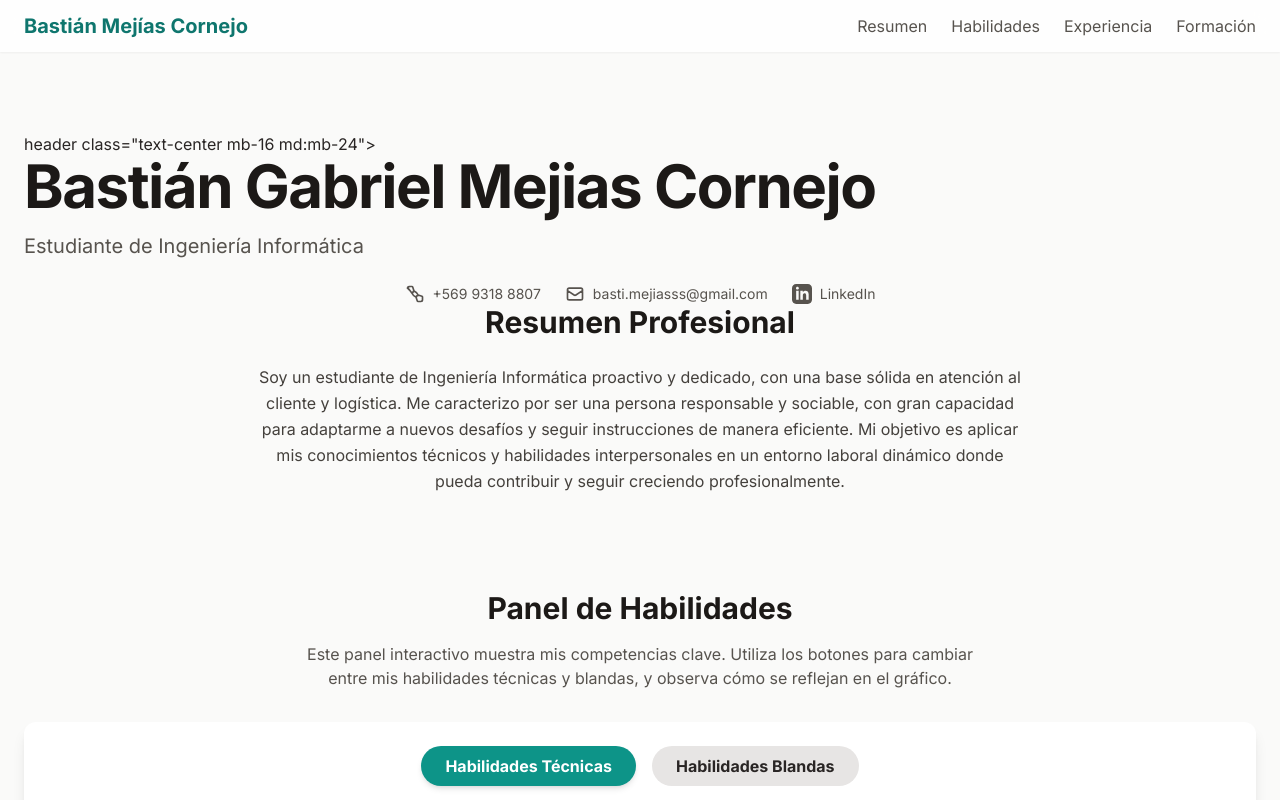
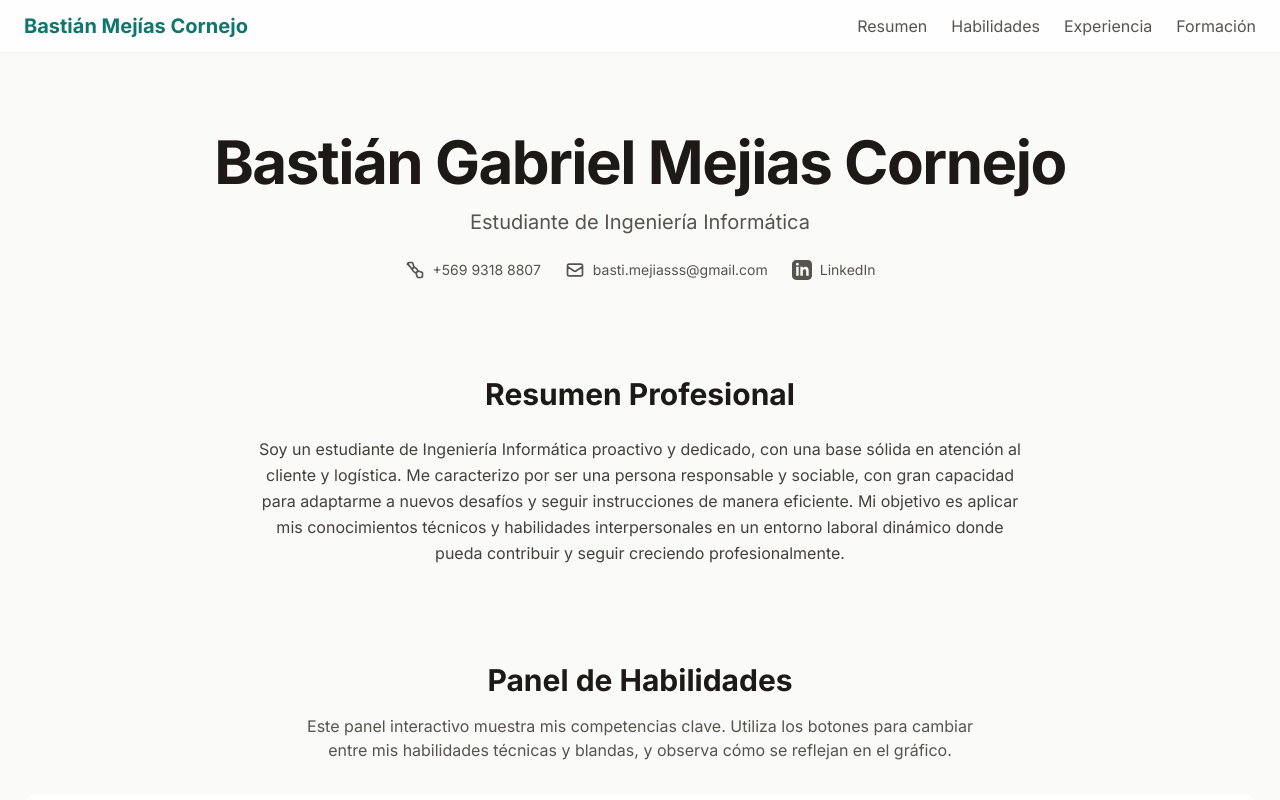
Before and after one commit to bastiivc/bastiivc.github.io, a plain HTML site: page index.html in a window 1280 px wide. Shown: the top 800 px of the page. Drawn offline with nearby package versions, Linux system fonts and the light colour scheme.

Commit message:
commit fix header

```diff
--- a/index.html
+++ b/index.html
@@ -47,7 +47,7 @@
 
     <main class="container mx-auto px-6 py-12 md:py-20">
 
-        header class="text-center mb-16 md:mb-24">
+        <header class="text-center mb-16 md:mb-24">
             <h2 class="text-4xl md:text-6xl font-bold tracking-tight text-stone-900 mb-4">Bastián Gabriel Mejias Cornejo</h2>
             <p class="text-lg md:text-xl text-stone-600 mb-6">Estudiante de Ingeniería Informática</p>
             <div class="flex flex-col sm:flex-row justify-center items-center space-y-2 sm:space-y-0 sm:space-x-6 text-sm">
```
